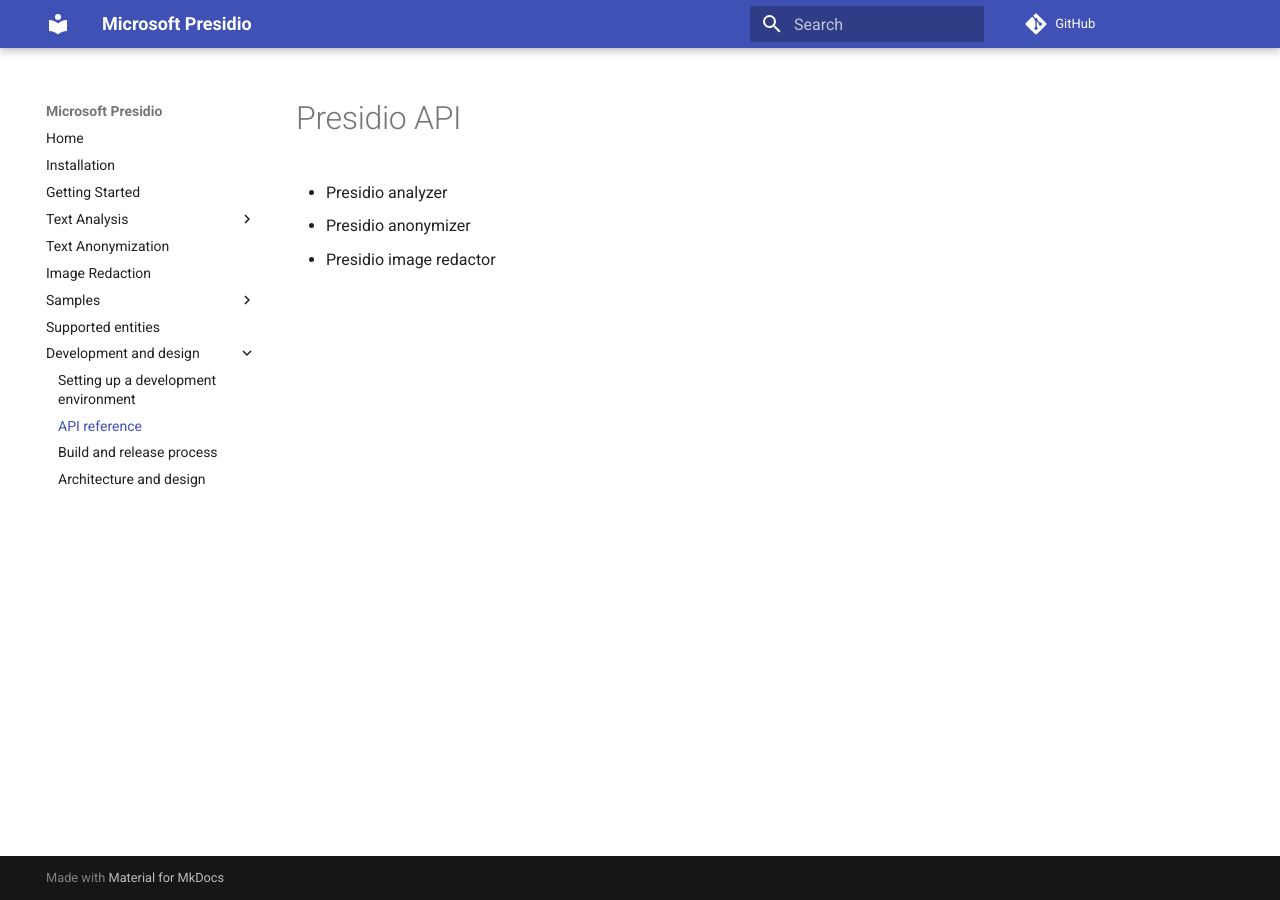
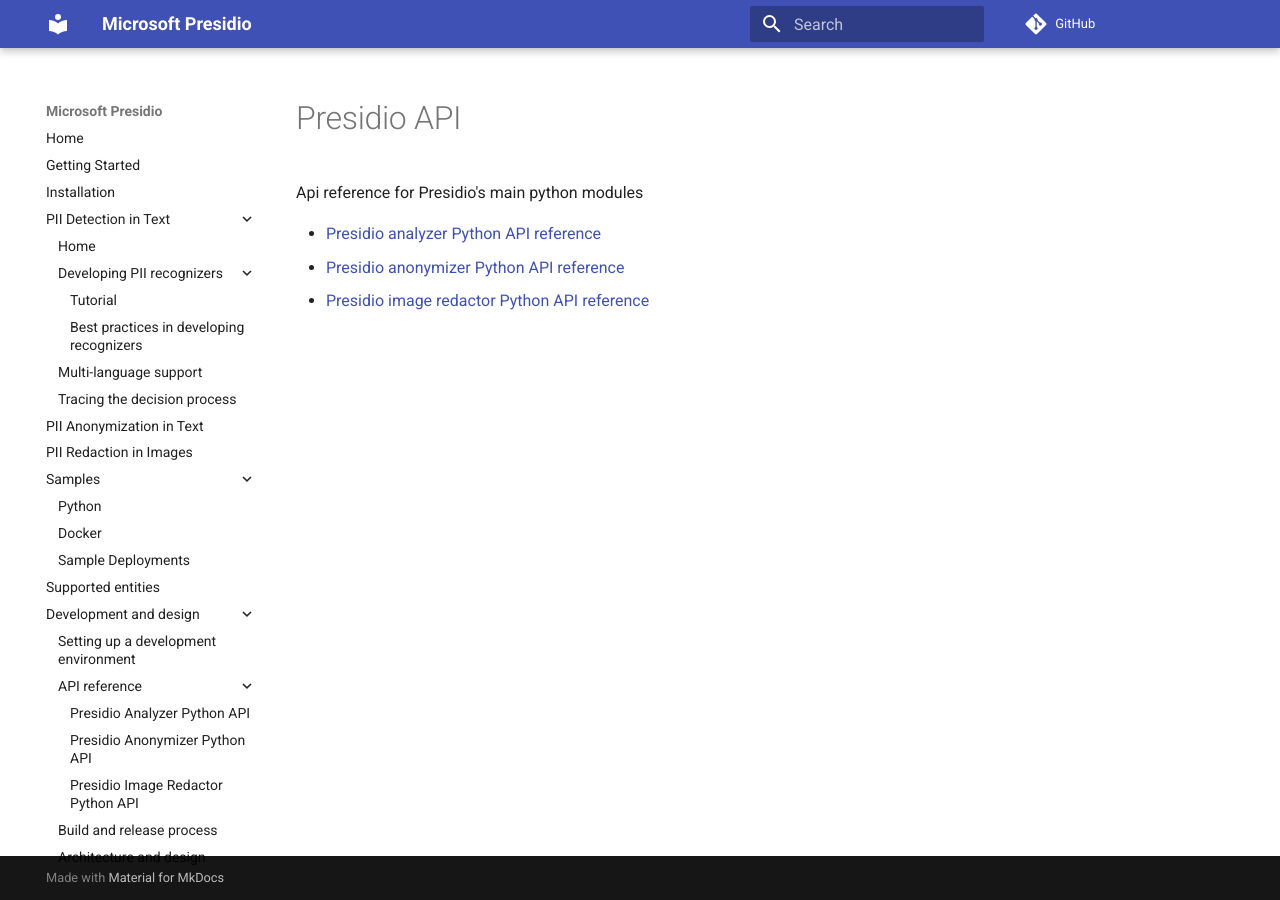
Before and after one commit to prokopidis/presidio, an MkDocs documentation site: the page built from docs/api.md, in a window 1280 px wide. Built offline with MkDocs 1.6.1 and Material for MkDocs 9.7.7, drawn with Linux system fonts in a browser that asks for light colours; comment, search, counter and statistics services are not loaded.

Commit message:
Auto generated API reference + small updates to docs (#536)

```diff
--- a/docs/api.md
+++ b/docs/api.md
@@ -1,5 +1,7 @@
 # Presidio API
 
-- Presidio analyzer
-- Presidio anonymizer
-- Presidio image redactor
+Api reference for Presidio's main python modules
+
+- [Presidio analyzer Python API reference](api/analyzer_python.md)
+- [Presidio anonymizer Python API reference](api/anonymizer_python.md)
+- [Presidio image redactor Python API reference](api/image-redactor_python.md)
--- a/docs/requirements-docs.txt
+++ b/docs/requirements-docs.txt
@@ -2,3 +2,6 @@
 mkdocs-material
 pymdown-extensions
 markdown
+mkdocstrings
+presidio_analyzer
+presidio_anonymizer
--- a/mkdocs.yml
+++ b/mkdocs.yml
@@ -7,17 +7,17 @@
 edit_uri: ""
 nav:
     - Home: index.md
+    - Getting Started: getting_started.md
     - Installation: installation.md
-    - Getting Started: getting_started.md
-    - Text Analysis:
+    - PII Detection in Text:
       - Home: analyzer/index.md
       - Developing PII recognizers:
         - Tutorial : analyzer/adding_recognizers.md
-        - Best practices : analyzer/developing_recognizers.md
+        - Best practices in developing recognizers : analyzer/developing_recognizers.md
       - Multi-language support: analyzer/languages.md
       - Tracing the decision process: analyzer/decision_process.md
-    - Text Anonymization: anonymizer/index.md
-    - Image Redaction: image-redactor/index.md
+    - PII Anonymization in Text: anonymizer/index.md
+    - PII Redaction in Images: image-redactor/index.md
 
     - Samples:
       - Python: samples/python/index.md
@@ -26,7 +26,10 @@
     - Supported entities: supported_entities.md
     - Development and design:
       - Setting up a development environment: development.md
-      - API reference: api.md
+      - API reference:
+        - Presidio Analyzer Python API: api/analyzer_python.md
+        - Presidio Anonymizer Python API: api/anonymizer_python.md
+        - Presidio Image Redactor Python API: api/image-redactor_python.md
       - Build and release process: build_release.md
       - Architecture and design: design.md
 theme:
@@ -40,10 +43,12 @@
     code: Roboto Mono
   hide:
     - toc
-
+  features:
+    - navigation.expand
+    - navigation.instant
 plugins:
 - search
-
+- mkdocstrings
 
 markdown_extensions:
   - meta
```
Also changed, not shown: docs/analyzer/developing_recognizers.md (+3 -3 lines), docs/analyzer/languages.md (+1 -3 lines), docs/api/analyzer_python.md (added, +81 -0 lines), docs/api/anonymizer_python.md (added, +6 -0 lines), docs/api/image-redactor_python.md (added, +1 -0 lines).
